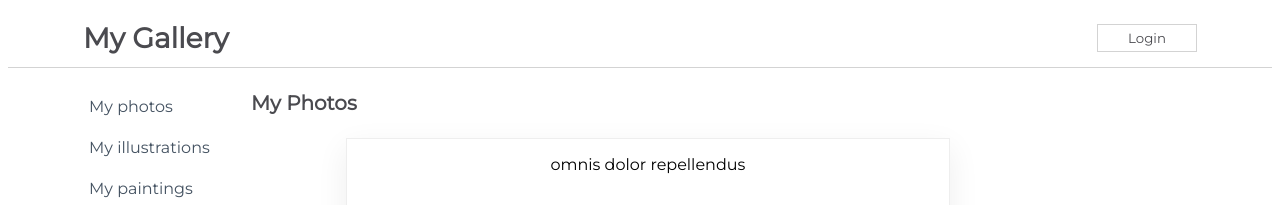
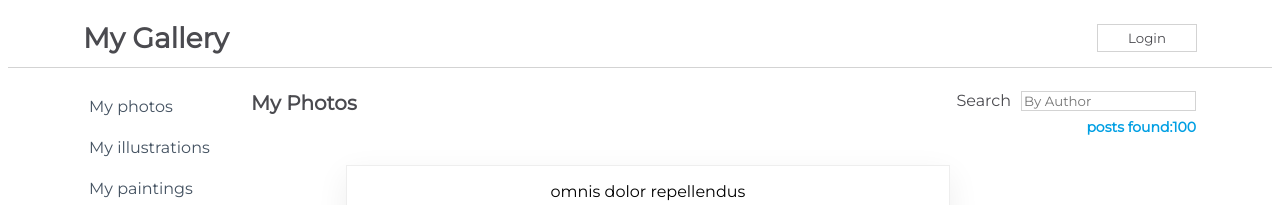
Before and after one commit to sbojorge/Functional-component-challenge, a React (Create React App) app in the folder my-app/: page / in a window 1280 px wide. Shown: the top 205 px of the page. Built offline with nearby package versions, Linux system fonts and the light colour scheme.

Commit message:
create a search field and filter the results

```diff
--- a/my-app/src/components/Content.js
+++ b/my-app/src/components/Content.js
@@ -8,7 +8,8 @@ export class Content extends Component {
     constructor(props) {
       super(props)
       this.state = {
-        isLoaded: false
+        isLoaded: false,
+        posts: []
       }
     }
     updateState() {
@@ -20,17 +21,34 @@ export class Content extends Component {
     }
     componentDidMount() {
         this.updateState()
+        this.setState({
+            posts:savedPosts
+        })
+    }
+    handleSearch = (event) => {
+        const name = event.target.value
+        const filteredPosts = savedPosts.filter(post => {
+            return post.name.toLowerCase().includes(name)
+        })
+        this.setState({
+            posts:filteredPosts
+        })
     }
     render() {
     return (
       <div className={css.Content}>
         <div className={css.TitleBar}>
             <h1>My Photos</h1>
+            <form>
+                <label htmlFor='searchInput'>Search</label>
+                <input onChange={(event) =>this.handleSearch(event)} type='search' id='searchInput' placeholder='By Author' />
+                <h4>posts found:{this.state.posts.length}</h4>
+            </form>
         </div>
         <div className={css.SearchResults}>
             {/* Component Lifecycle challenge:conditionally render the PostItem component
             vs the Loader component based on the state of isLoaded */}
-            {this.state.isLoaded ? <PostItem savedPosts={savedPosts}/> : <Loader />}
+            {this.state.isLoaded ? <PostItem savedPosts={this.state.posts}/> : <Loader />}
 
             {/* <Loader />
             <PostItem savedPosts={savedPosts}/> */}
```
